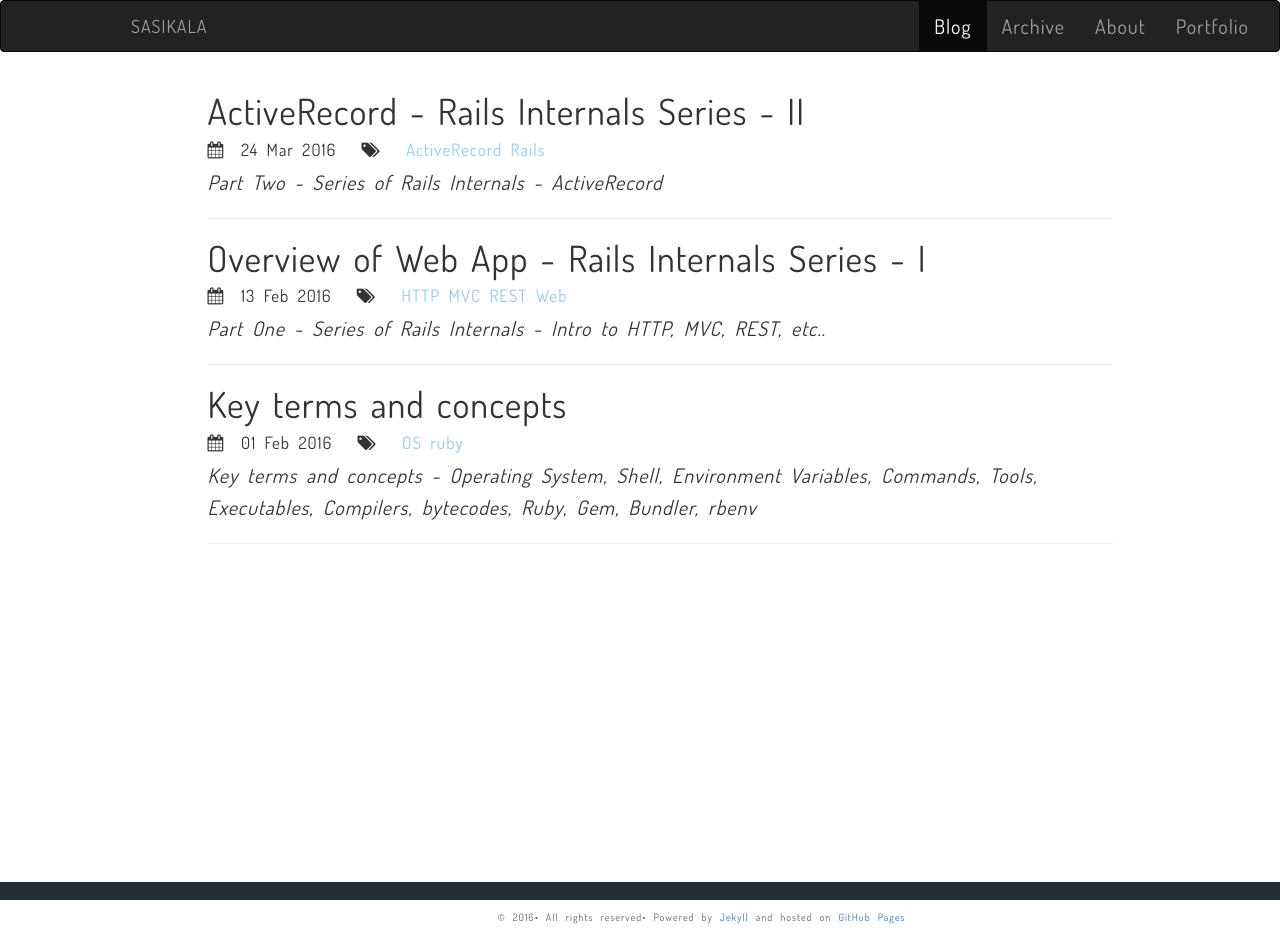
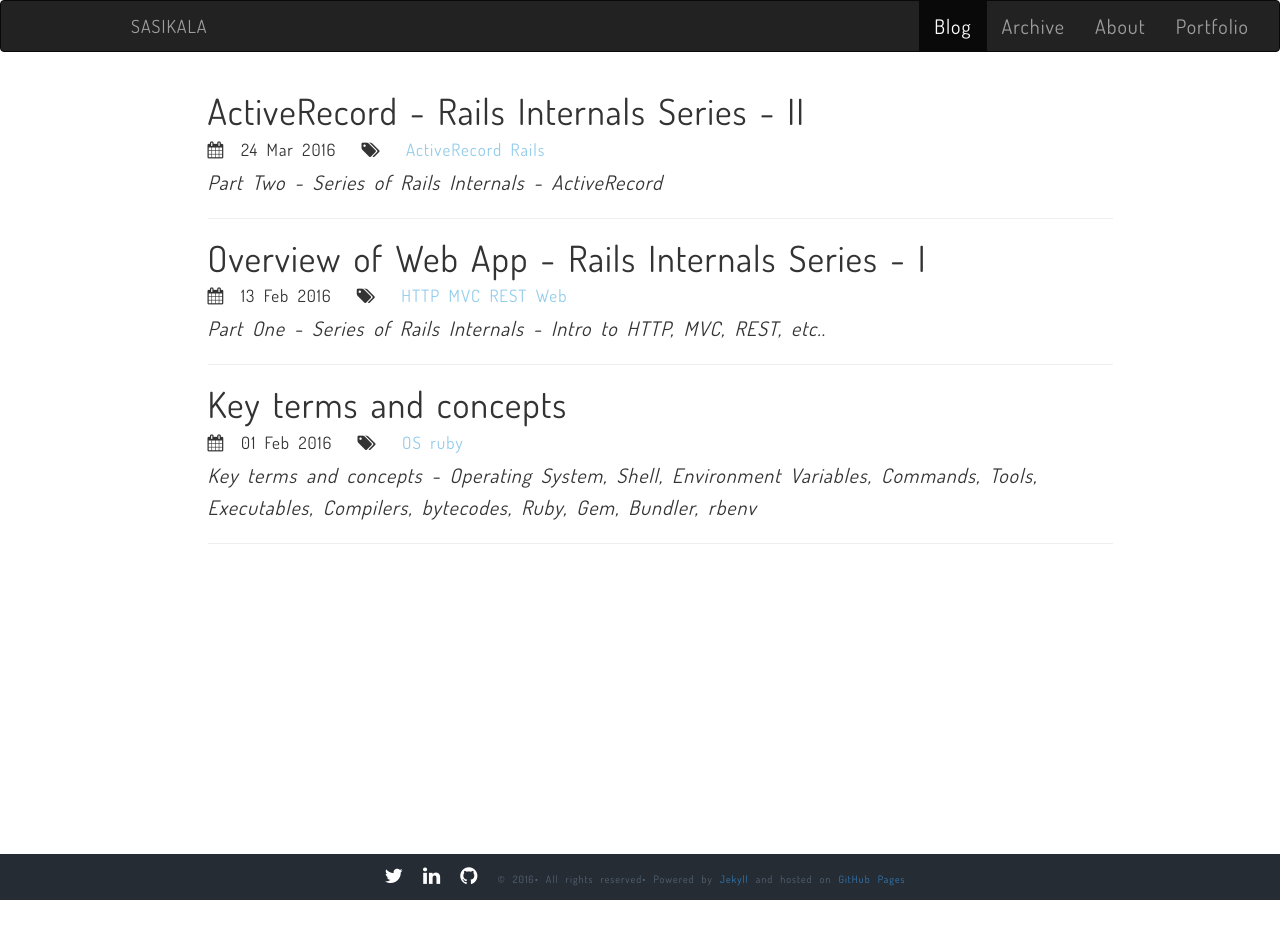
Before and after one commit to Sasikala-Ravichandran/sasi-kala.github.io, a Jekyll site: the page built from index.html, in a window 1280 px wide. Built offline with Jekyll 4.4.1, drawn with Linux system fonts in a browser that asks for light colours; nearby versions of some CDN libraries; the list of posts is cut into pages by our own code; comment, search, counter and statistics services are not loaded; after the commit the page ends 900 px from its top, so only the background shows below that.

Commit message:
testing footer for responsiveness

```diff
--- a/css/custom.scss
+++ b/css/custom.scss
@@ -152,7 +152,7 @@ p, div {
   bottom: 0;
   width: 100%;
   /* Set the responsive height of the footer here */
-  height: 2%;
+  height: auto;
   background-color: #252C34;
   text-align: left;
   padding: 5px;
@@ -161,7 +161,7 @@ p, div {
 }
 
 .footer ul {
-  padding: 10px 0 0 0;
+  padding: 0 0 0 0;
   margin: 0;
 }
 
```
